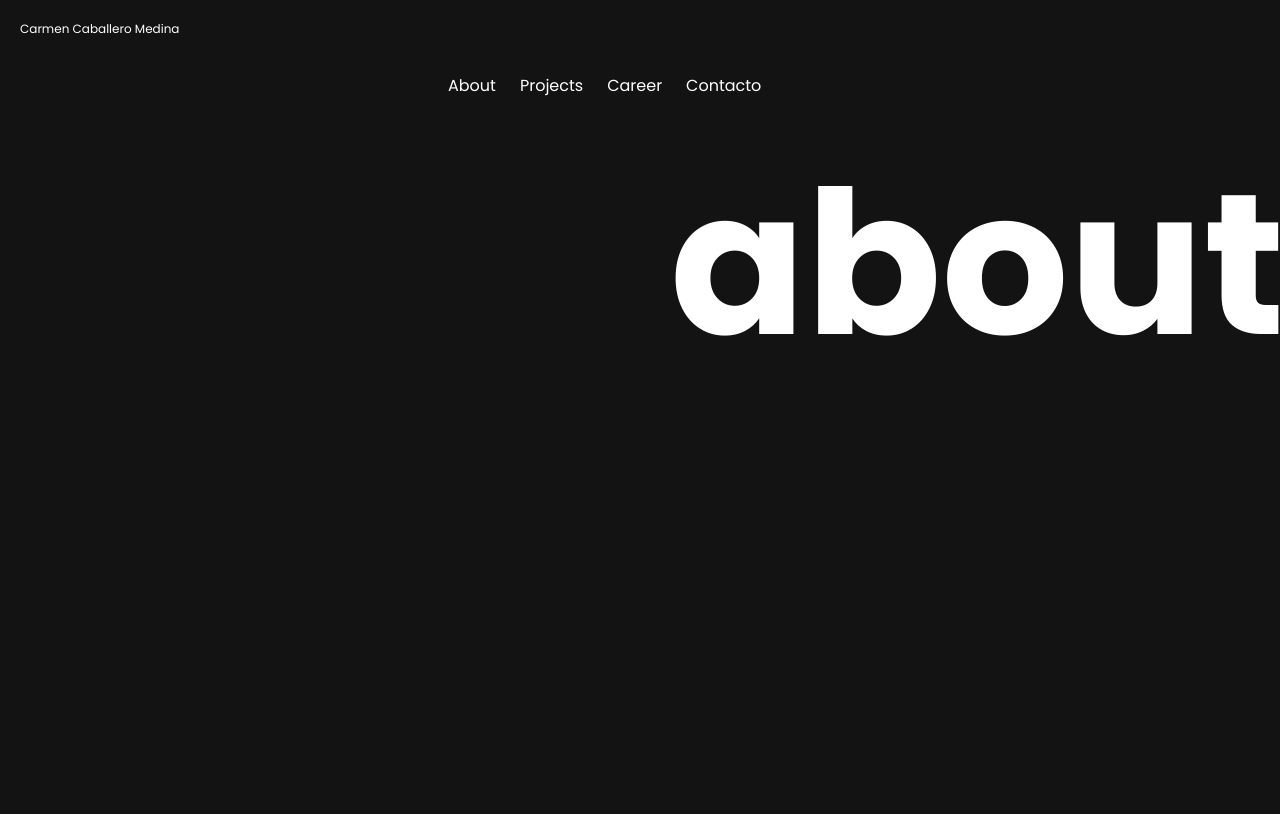
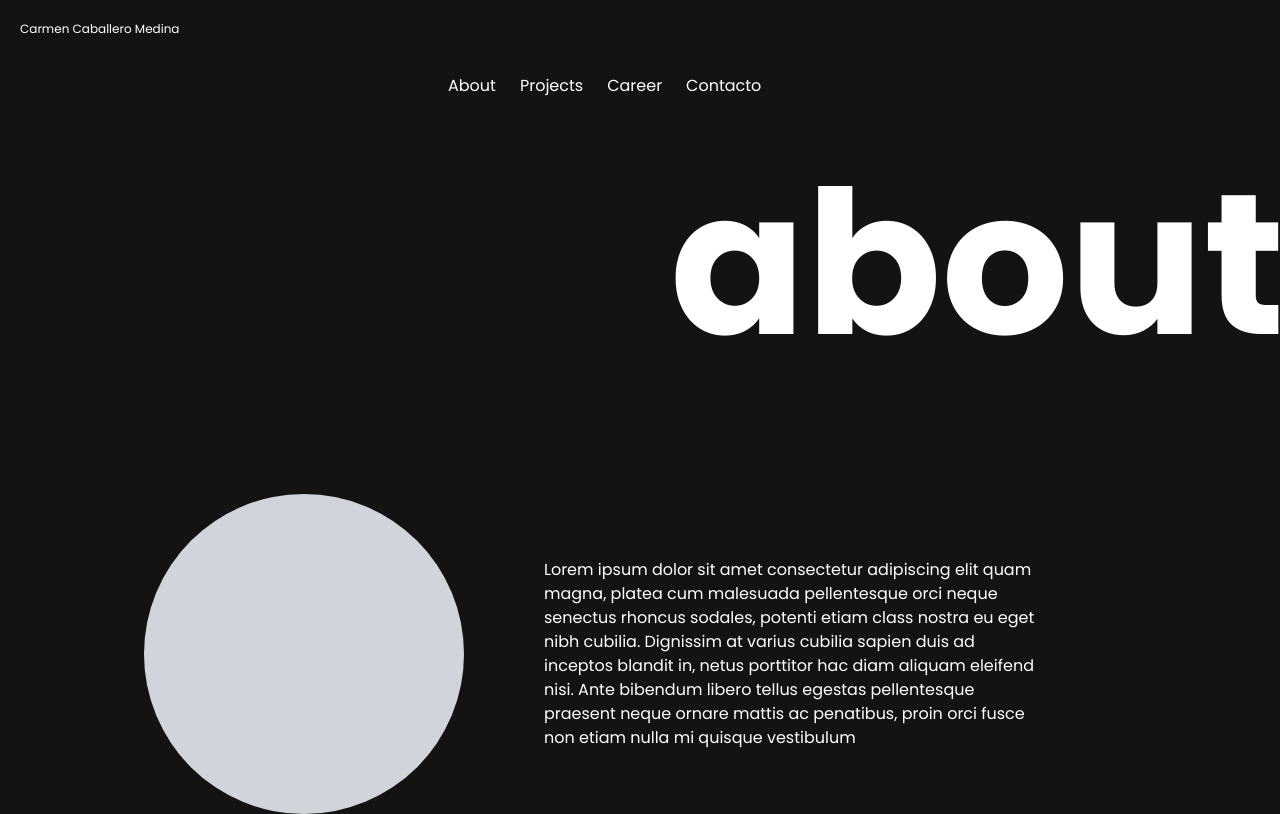
Before and after one commit to imcasero/carmen-port, an Astro site: page / in a window 1280 px wide. Built offline with nearby package versions, Linux system fonts and the light colour scheme; Astro itself is replaced by a stand-in of ours.

Commit message:
feat: add about template

```diff
--- a/src/pages/index.astro
+++ b/src/pages/index.astro
@@ -8,5 +8,19 @@ import Layout from "../layouts/Layout.astro";
     <header class="flex justify-end mr-[-5px]">
       <TitleName title="about" />
     </header>
+    <section class="w-[62rem] flex items-center mx-auto mt-20 gap-20">
+      <div class="w-80 h-80 rounded-full bg-gray-300"></div>
+      <article class="w-1/2">
+        <p>
+          Lorem ipsum dolor sit amet consectetur adipiscing elit quam magna,
+          platea cum malesuada pellentesque orci neque senectus rhoncus sodales,
+          potenti etiam class nostra eu eget nibh cubilia. Dignissim at varius
+          cubilia sapien duis ad inceptos blandit in, netus porttitor hac diam
+          aliquam eleifend nisi. Ante bibendum libero tellus egestas
+          pellentesque praesent neque ornare mattis ac penatibus, proin orci
+          fusce non etiam nulla mi quisque vestibulum
+        </p>
+      </article>
+    </section>
   </main>
 </Layout>
```
